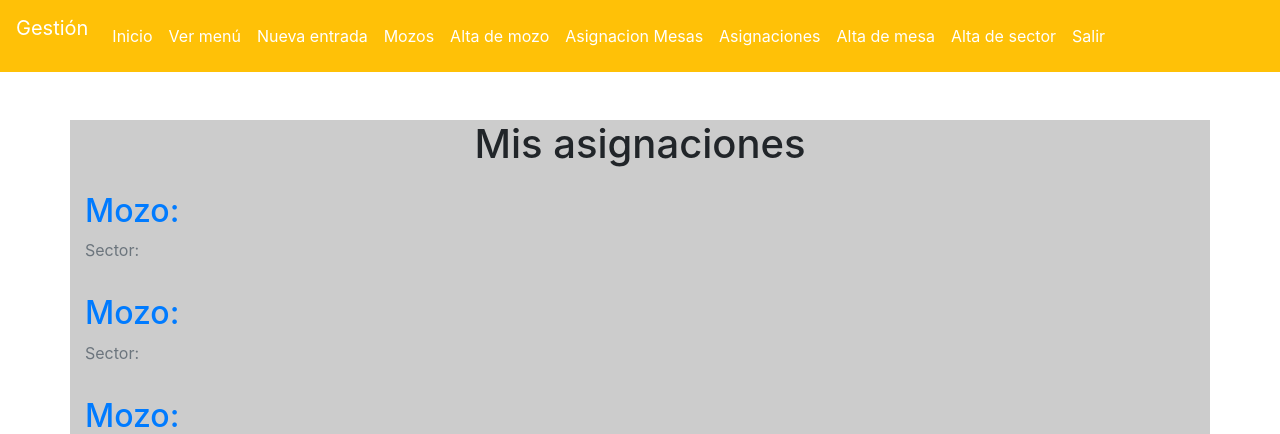
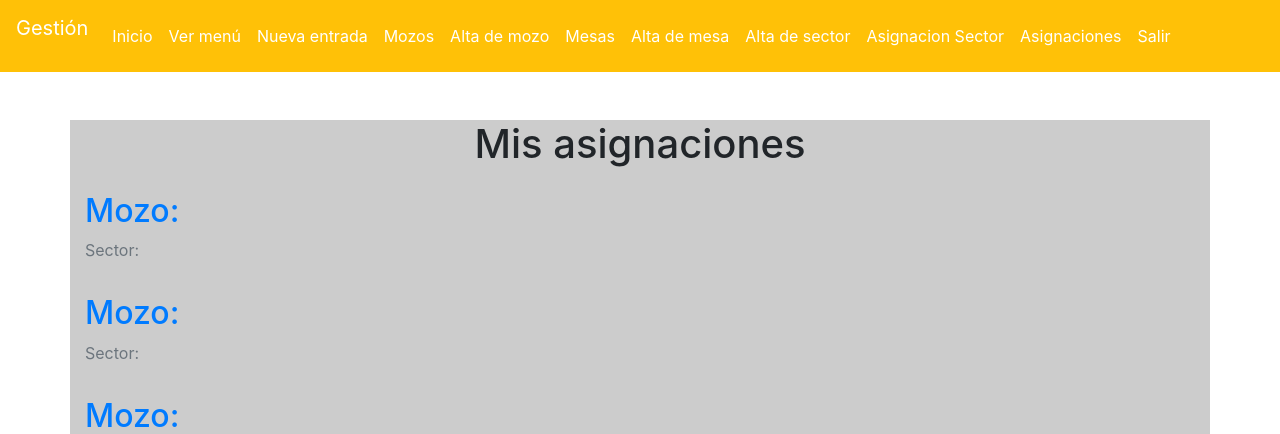
Before and after one commit to LeaTex/UNQ-iisoft-2021c1-turest, a Django app: page /panel/asignaciones in a window 1280 px wide. Shown: the top 434 px of the page. Run offline with Django 3.2, Linux system fonts and the light colour scheme; a user stored in the database is signed in; data comes from the database, SQL or seed files in the repository; some libraries are stand-ins or nearby versions.

Commit message:
Modificacion orden de menus en el panel superior

```diff
--- a/administracion/templates/panelStructure.html
+++ b/administracion/templates/panelStructure.html
@@ -20,10 +20,11 @@
 					<li><a class="nav-link text-white" href="{% url 'itemNew' %}"><span class="glyphicon glyphicon-plus"> Nueva entrada</span></a></li>
                     <li><a class="nav-link text-white" href="{% url 'mozoList' %}">Mozos</a></li>
                     <li><a class="nav-link text-white" href="{% url 'mozoNew' %}"><span class="glyphicon glyphicon-plus"> Alta de mozo</span></a></li>
-					<li><a class="nav-link text-white" href="{% url 'asignacionNew' %}"><span class="glyphicon glyphicon-plus"> Asignacion Mesas</span></a></li>
-					<li><a class="nav-link text-white" href="{% url 'asignacionesList' %}"><span class="glyphicon glyphicon-plus"> Asignaciones</span></a></li>
+					<li><a class="nav-link text-white" href="{% url 'mesasList' %}"><span class="glyphicon glyphicon-plus"> Mesas</span></a></li>
 					<li><a class="nav-link text-white" href="{% url 'mesaNew' %}"><span class="glyphicon glyphicon-plus"> Alta de mesa</span></a></li>
 					<li><a class="nav-link text-white" href="{% url 'sectorNew' %}"><span class="glyphicon glyphicon-plus"> Alta de sector</span></a></li>
+					<li><a class="nav-link text-white" href="{% url 'asignacionNew' %}"><span class="glyphicon glyphicon-plus"> Asignacion Sector</span></a></li>
+					<li><a class="nav-link text-white" href="{% url 'asignacionesList' %}"><span class="glyphicon glyphicon-plus"> Asignaciones</span></a></li>
 					<li><a class="nav-link text-white" href="{% url 'salir' %}">Salir</a></li>
 
 				</ul>
```
